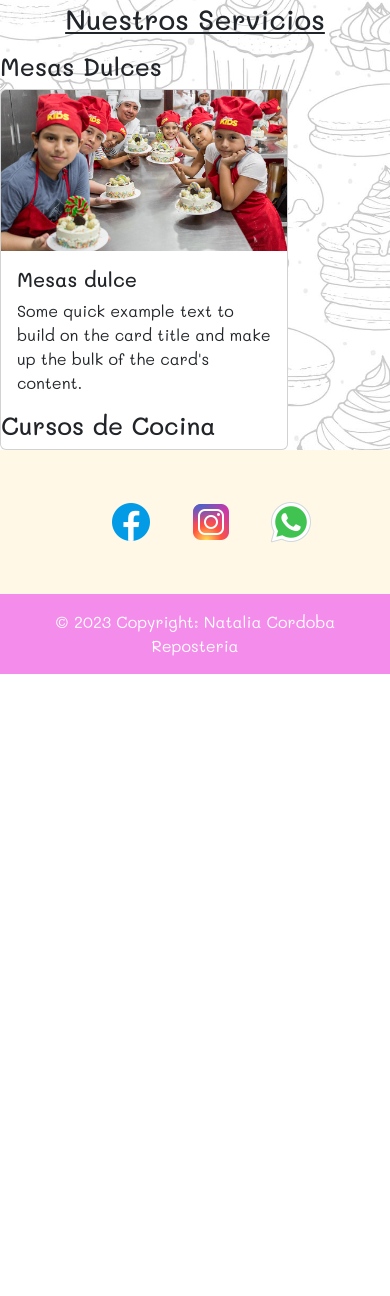
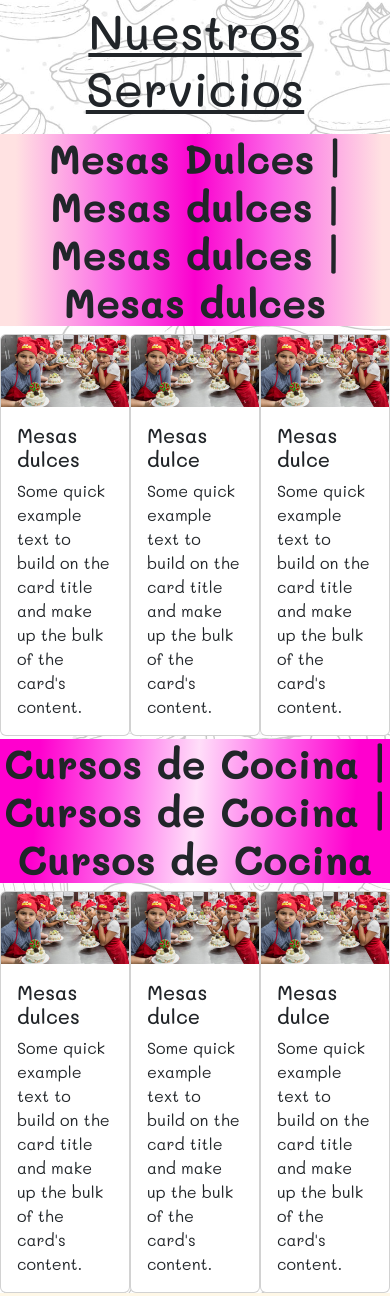
Before and after one commit to salvasoss/Natalia-Cordoba-Reposteria, a website: page pages/servicios.html in a window 390 px wide. Shown: the part 457-1753 px from the top of the page. Before the commit the page ends 1131 px from the top, so only its background shows below. Drawn offline with nearby package versions, Linux system fonts and the light colour scheme.

Commit message:
index problema responsive, agregar a productos gradiente e animaciones, servicios problema responsive, falta realizar contacto y trayectoria

```diff
--- a/pages/servicios.html
+++ b/pages/servicios.html
@@ -75,23 +75,76 @@
         <div class="gallery-item5"><img src="../images/bautismo.jpg" alt="mesa dulce bautismo"></div>
       </section>
 
-      <div class="servicios-webtitle animate__animated animate__flip animate__delay-4s animate__repeat-2">
+      <div class="servicios-webtitle animate__animated animate__rubberBand animate__delay-4s animate__repeat-2">
         <h1> Nuestros Servicios</h1>
       </div>
 
-      <div> <h2> Mesas Dulces </h2></div>
+      <div class="span-mesasdulces">
+        <h2> Mesas Dulces | Mesas dulces | Mesas dulces | Mesas dulces</h2>
+      </div>
 
-      <div class="card" style="width: 18rem;">
-        <img src="../images/curso cocina 1.jpg" class="card-img-top" alt="...">
-
-        <div class="card-body">
-          <h5 class="card-title">Mesas dulce</h5>
-          <p class="card-text">Some quick example text to build on the card title and make up the bulk of the card's content.</p>
+      <div class="servicios-cards-flex">
+        <div class="card" style="width: 18rem;">
+          <img src="../images/curso cocina 1.jpg" class="card-img-top" alt="...">
+          <div class="card-body">
+            <h5 class="card-title">Mesas dulces</h5>
+            <p class="card-text">Some quick example text to build on the card title and make up the bulk of the card's
+              content.</p>
+          </div>
         </div>
 
+        <div class="card" style="width: 18rem;">
+          <img src="../images/curso cocina 1.jpg" class="card-img-top" alt="...">
+          <div class="card-body">
+            <h5 class="card-title">Mesas dulce</h5>
+            <p class="card-text">Some quick example text to build on the card title and make up the bulk of the card's
+              content.</p>
+          </div>
+        </div>
 
+        <div class="card" style="width: 18rem;">
+          <img src="../images/curso cocina 1.jpg" class="card-img-top" alt="...">
+          <div class="card-body">
+            <h5 class="card-title">Mesas dulce</h5>
+            <p class="card-text">Some quick example text to build on the card title and make up the bulk of the card's
+              content.</p>
+          </div>
+        </div>
+      </div>
 
-        <div> <h2> Cursos de Cocina</h2></div>
+      <div class="span-cursodecocina">
+        <h2> Cursos de Cocina | Cursos de Cocina | Cursos de Cocina </h2>
+      </div>
+
+      <div class="servicios-cards-flex">
+        <div class="card" style="width: 18rem;">
+          <img src="../images/curso cocina 1.jpg" class="card-img-top" alt="...">
+          <div class="card-body">
+            <h5 class="card-title">Mesas dulces</h5>
+            <p class="card-text">Some quick example text to build on the card title and make up the bulk of the card's
+              content.</p>
+          </div>
+        </div>
+
+        <div class="card" style="width: 18rem;">
+          <img src="../images/curso cocina 1.jpg" class="card-img-top" alt="...">
+          <div class="card-body">
+            <h5 class="card-title">Mesas dulce</h5>
+            <p class="card-text">Some quick example text to build on the card title and make up the bulk of the card's
+              content.</p>
+          </div>
+        </div>
+
+        <div class="card" style="width: 18rem;">
+          <img src="../images/curso cocina 1.jpg" class="card-img-top" alt="...">
+          <div class="card-body">
+            <h5 class="card-title">Mesas dulce</h5>
+            <p class="card-text">Some quick example text to build on the card title and make up the bulk of the card's
+              content.</p>
+          </div>
+        </div>
+      </div>
+
     </main>
 
     <footer class="text-center text-lg-start" style="background-color: #fff8e7;">
--- a/scss/styles.scss
+++ b/scss/styles.scss
@@ -14,20 +14,6 @@ body {
 }
 
 //  NAVBAR
-.web-title {
-    padding-top: 4vw;
-
-    h1 {
-        text-align: center;
-        text-decoration: underline;
-    }
-
-    h3 {
-        text-align: center;
-        font-weight: 200;
-    }
-}
-
 .margin-img-footer {
     margin-left: 2rem;
 }
@@ -84,6 +70,7 @@ header {
 
 
 // INDEX
+
 
 .carrousel_size {
     width: 100%;
@@ -151,6 +138,24 @@ header {
 
     &:hover {
         font-size: 3rem;
+    }
+}
+
+.web-title {
+    background: #ffe2e2;
+    background: linear-gradient(94deg, #ffe2e2 4%, #fc66e7 30%, #fa00ce 50%, #fc66e7 70%, #ffe2e2 98%);
+    height: 8vw;
+    h1 {
+        text-align: center;
+        text-decoration: underline;
+        padding-top: 1vw;
+        font-size: 3vw;
+    }
+
+    h3 {
+        text-align: center;
+        font-weight: 200;
+        font-size: 2vw;
     }
 }
 
@@ -302,7 +307,43 @@ input[type="submit"] {
     padding: 2vw 0 2vw 0 ;
     h1 {
         text-decoration: underline;
+        font-size: 3rem;
     }
+}
+
+.span-mesasdulces{
+    background: rgb(255,226,226);
+    background: linear-gradient(90deg, rgba(255,226,226,1) 4%, rgba(252,102,231,1) 30%, rgba(250,0,206,1) 50%, rgba(252,102,231,1) 70%, rgba(255,226,226,1) 98%);
+    margin-bottom: 1vw;
+    h2{
+        text-align: center;
+        font-size: 2.5rem;
+        font-weight: bolder;
+        animation-name: loop;
+        animation-iteration-count: infinite;
+        animation-timing-function: ease-in;
+        animation-duration: infinite;
+    }
+}
+
+
+.span-cursodecocina{
+    background: rgb(255,0,206);
+    background: linear-gradient(94deg, rgba(255,0,206,1) 10%, rgba(255,102,234,1) 30%, rgba(255,222,249,1) 50%, rgba(255,102,234,1) 70%, rgba(255,0,206,1) 90%);
+    margin-top: 1vw;
+    h2{
+        text-align: center;
+        font-size: 2.5rem;
+        font-weight: bolder;
+        animation: drift 10s 2s linear infinite;
+    }
+}
+
+
+
+.servicios-cards-flex {
+    display: flex;
+    justify-content: space-around;
 }
 
 @media screen and (max-width : 1024px) {
@@ -367,4 +408,13 @@ input[type="submit"] {
     .carrousel_size {
         height: 90vw;
     }
+
+    .img-container_index {
+        height: 85vw;
+    }
+
+    .img-container__text{
+        font-size: 1.2rem;
+    }
+
 }
```
Also changed, not shown: css/styles.css, 1 other file.
